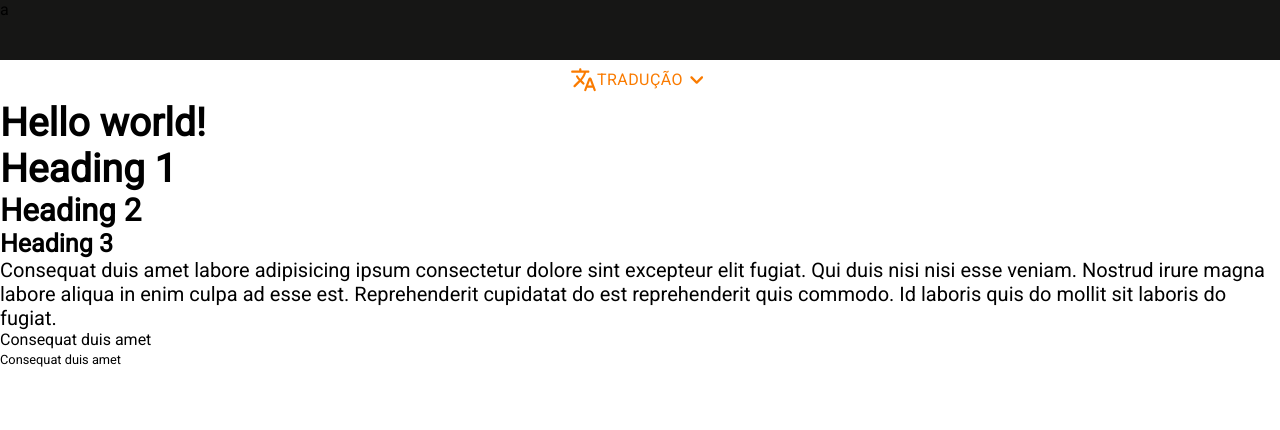
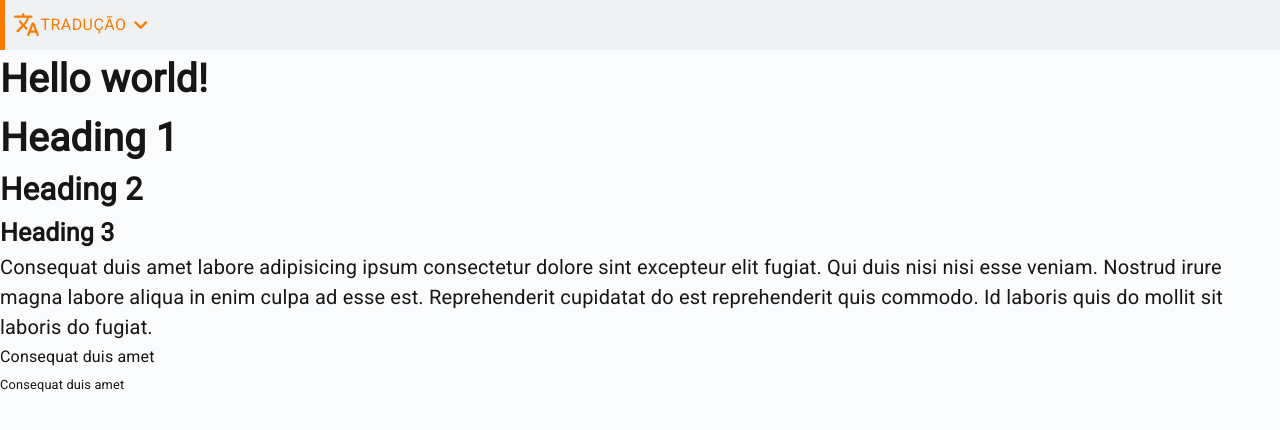
Before and after one commit to geodatin/ora-redes-front, a React (Create React App) app: page / in a window 1280 px wide. Shown: the top 430 px of the page. Built offline with nearby package versions, Linux system fonts and the light colour scheme.

Commit message:
Add cssbaseline

```diff
--- a/src/components/TranslationMenu/index.jsx
+++ b/src/components/Header/TranslationMenu/index.jsx
@@ -5,7 +5,7 @@ import { Button, Menu, MenuItem } from '@mui/material';
 import i18next from 'i18next';
 import React from 'react';
 
-import Typography from '../Typography';
+import Typography from '../../Typography';
 import useStyles from './styles';
 
 export default function TranslationMenu() {
--- a/src/components/Header/index.jsx
+++ b/src/components/Header/index.jsx
@@ -3,6 +3,7 @@ import PropTypes from 'prop-types';
 import React from 'react';
 
 import useStyles from './styles';
+import TranslationMenu from './TranslationMenu';
 
 /**
  * This component renders a Header
@@ -11,5 +12,12 @@ import useStyles from './styles';
 export default function Header() {
   const classes = useStyles();
 
-  return <header className={classes.container}>a</header>;
+  return (
+    <header className={classes.container}>
+      <div className={classes.logoContainer}>
+        <div className={classes.logoDetail} />
+      </div>
+      <TranslationMenu />
+    </header>
+  );
 }
--- a/src/components/Header/styles.jsx
+++ b/src/components/Header/styles.jsx
@@ -3,9 +3,17 @@ import { createUseStyles } from 'react-jss';
 const useStyles = createUseStyles((theme) => ({
   container: {
     display: 'flex',
-    height: 60,
+    height: 50,
     width: '100%',
-    backgroundColor: theme.secondary.dark,
+    backgroundColor: theme.stroke.light,
+  },
+  logoContainer: {
+    backgroundColor: theme.primary.main,
+  },
+  logoDetail: {
+    backgroundColor: theme.primary.main,
+    width: 5,
+    height: '100%',
   },
 }));
 
--- a/src/index.jsx
+++ b/src/index.jsx
@@ -1,3 +1,4 @@
+import { CssBaseline } from '@mui/material';
 import React from 'react';
 import ReactDOM from 'react-dom';
 
@@ -10,6 +11,7 @@ import { ThemeProvider } from './theming/theming';
 ReactDOM.render(
   <React.StrictMode>
     <ThemeProvider>
+      <CssBaseline />
       <Routes />
     </ThemeProvider>
   </React.StrictMode>,
--- a/src/pages/Dashboard/index.jsx
+++ b/src/pages/Dashboard/index.jsx
@@ -2,7 +2,6 @@ import React from 'react';
 import { useTranslation } from 'react-i18next';
 
 import Header from '../../components/Header';
-import TranslationMenu from '../../components/TranslationMenu';
 import Typography from '../../components/Typography';
 import useStyles from './styles';
 
@@ -13,7 +12,6 @@ function Dashboard() {
   return (
     <div className={classes.wrapper}>
       <Header />
-      <TranslationMenu />
       <Typography variant="h1"> {t('helloWorld')} </Typography>
       <Typography variant="h1"> Heading 1</Typography>
       <Typography variant="h2"> Heading 2</Typography>
```
Also changed, not shown: src/constants/schemes.jsx (+6 -6 lines), src/components/Header/TranslationMenu/styles.jsx (renamed from src/components/TranslationMenu/styles.jsx).
